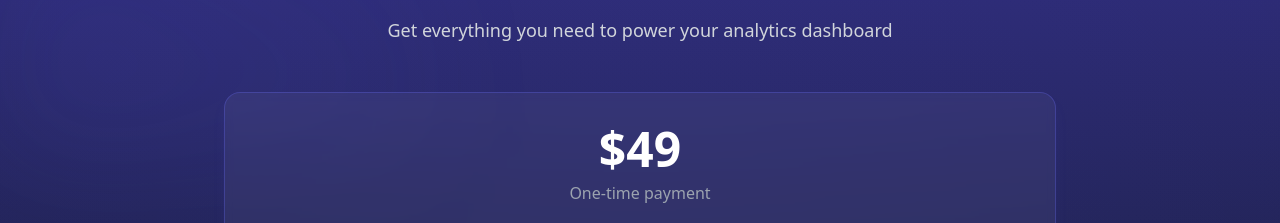
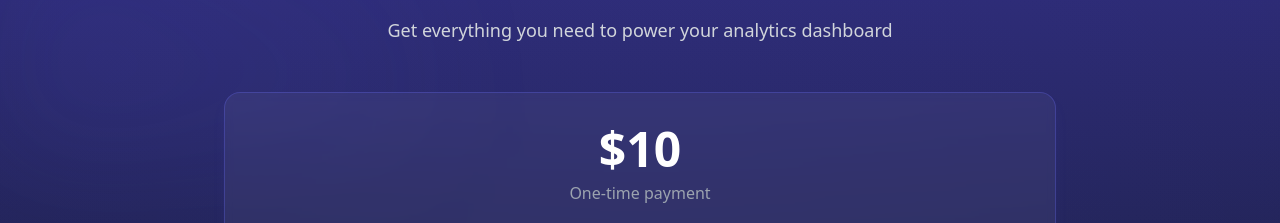
Before and after one commit to mihai-gabriel1/quantum-panel, a React (Vite) app: page / in a window 1280 px wide. Shown: the part 3287-3510 px from the top of the page. Built offline with nearby package versions, Linux system fonts and the light colour scheme.

Commit message:
price fix

```diff
--- a/src/components/Pricing.jsx
+++ b/src/components/Pricing.jsx
@@ -41,7 +41,7 @@ const PricingSection = () => {
                     <div className="p-8 rounded-2xl bg-white/5 backdrop-blur-sm border border-indigo-500/30 shadow-lg shadow-indigo-500/10">
                         <div className="text-center mb-8 justify-center flex flex-col items-center">
                             <div className="flex flex-col items-center mb-6">
-                                <div className="text-5xl font-bold text-white mb-2">$49</div>
+                                <div className="text-5xl font-bold text-white mb-2">$10</div>
                                 <p className="text-gray-400">One-time payment</p>
                             </div>
 
```
